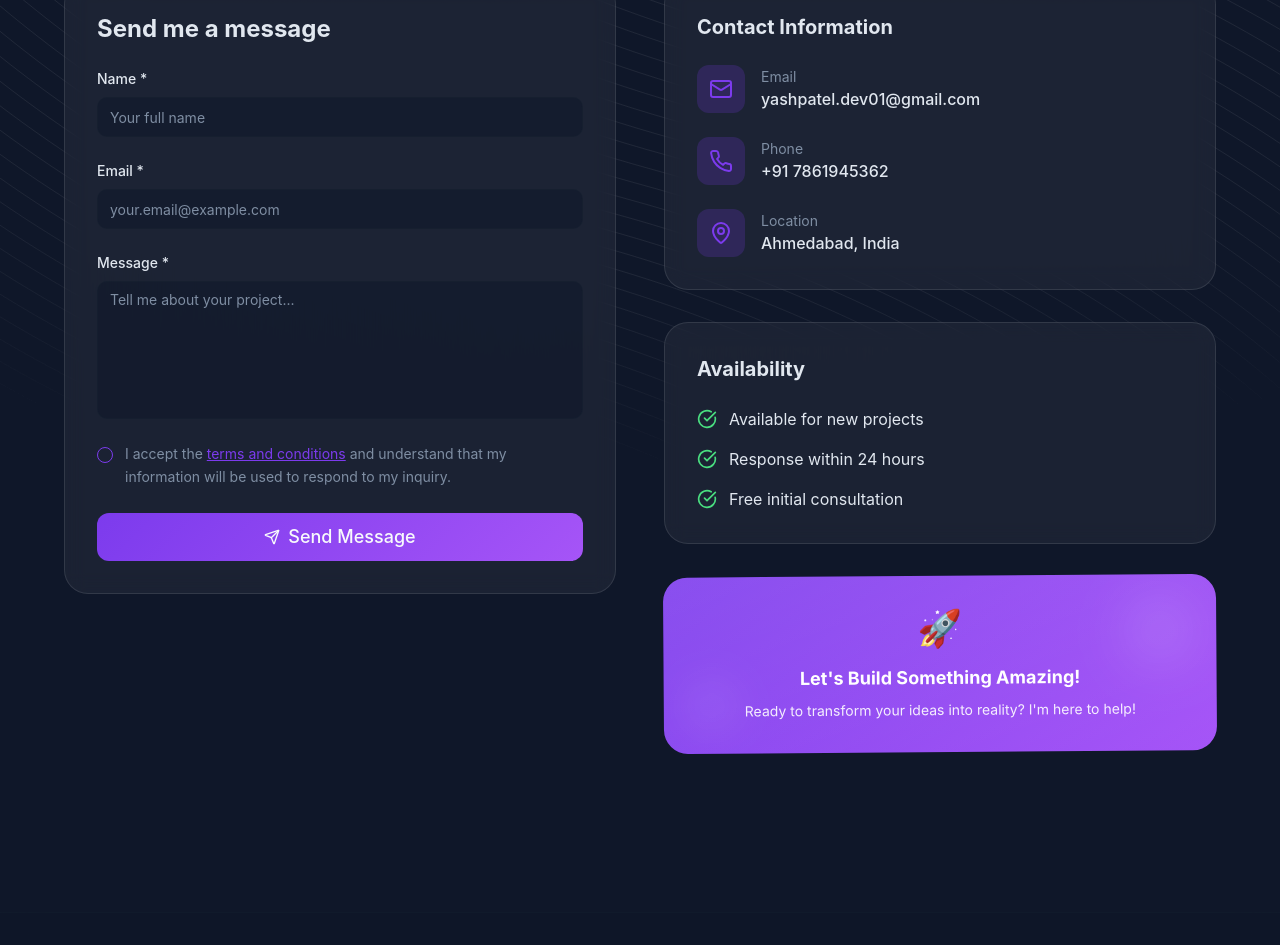
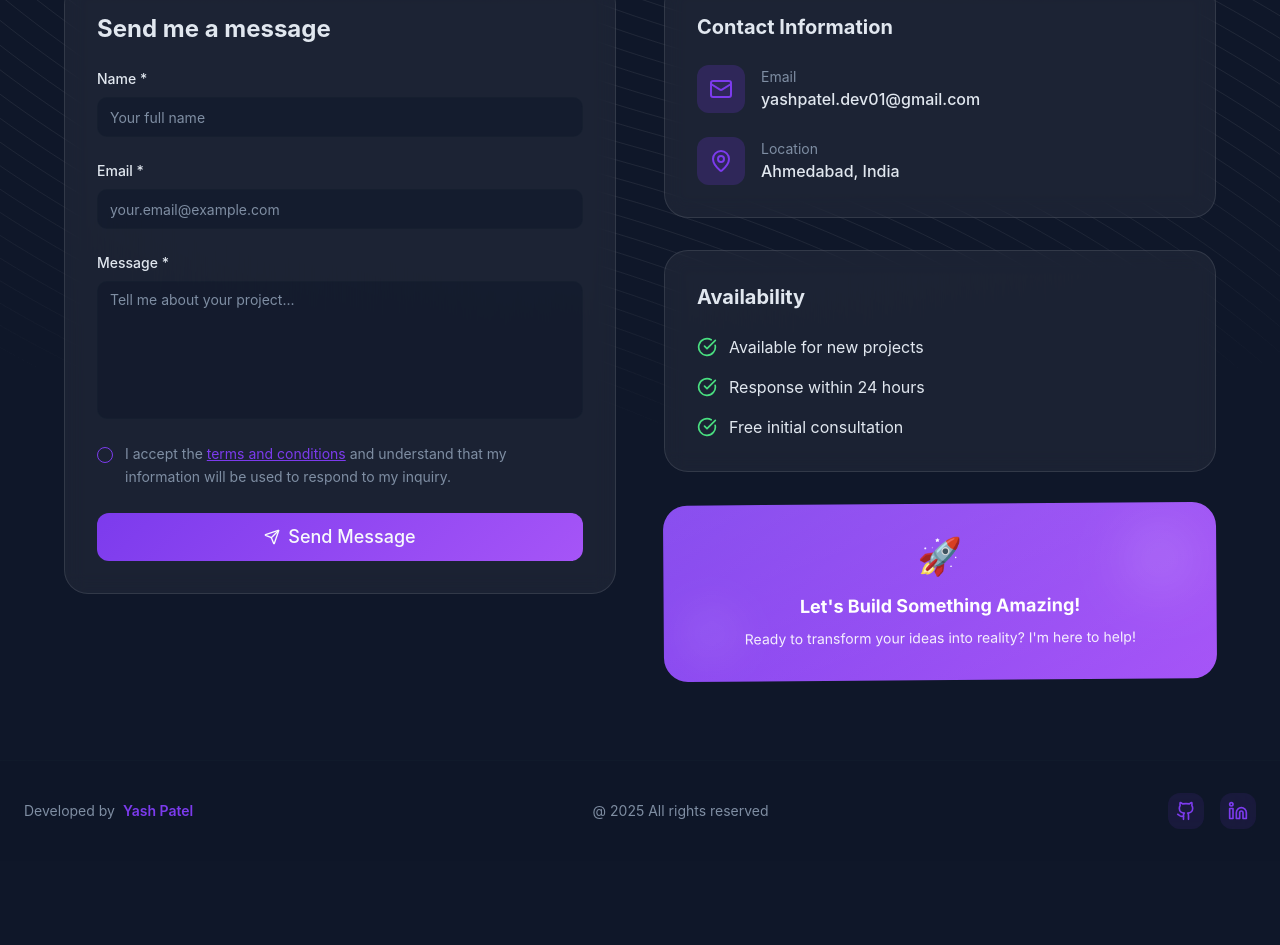
Before and after one commit to yash752004/yash-portfolio, a React (Vite) app: page /contact in a window 1280 px wide. Shown: the part 320-1265 px from the top of the page. After the commit the page ends 1181 px from the top, so only its background shows below. Built offline with nearby package versions, Linux system fonts and the light colour scheme.

Commit message:
Footer margin fix, contact num remove

```diff
--- a/src/components/Footer.tsx
+++ b/src/components/Footer.tsx
@@ -7,7 +7,7 @@ const Footer = () => {
       initial={{ opacity: 0 }}
       whileInView={{ opacity: 1 }}
       transition={{ duration: 0.6 }}
-      className="bg-card/50 backdrop-blur-xl border-t border-border/20 mt-20"
+      className=" bg-card/50 backdrop-blur-xl border-t border-border/20 "
     >
       <div className="container mx-auto px-6 py-8">
         <div className="flex flex-col md:flex-row items-center justify-between">
--- a/src/pages/Contact.tsx
+++ b/src/pages/Contact.tsx
@@ -66,7 +66,7 @@ const Contact = () => {
         email: formData.email,
         message: formData.message,
       },
-      'pSnuKTyHtXF0V1iGa' // your public key
+      'pSnuKTyHtXF0V1iGa'
     );
 
     toast({
@@ -238,7 +238,7 @@ const Contact = () => {
                     </div>
                   </div>
 
-                  <div className="flex items-center gap-4">
+                  {/* <div className="flex items-center gap-4">
                     <div className="w-12 h-12 bg-primary/20 rounded-xl flex items-center justify-center">
                       <Phone className="w-6 h-6 text-primary" />
                     </div>
@@ -246,7 +246,7 @@ const Contact = () => {
                       <p className="text-sm text-muted-foreground">Phone</p>
                       <p className="text-foreground font-medium">+91 7861945362</p>
                     </div>
-                  </div>
+                  </div> */}
 
                   <div className="flex items-center gap-4">
                     <div className="w-12 h-12 bg-primary/20 rounded-xl flex items-center justify-center">
```
